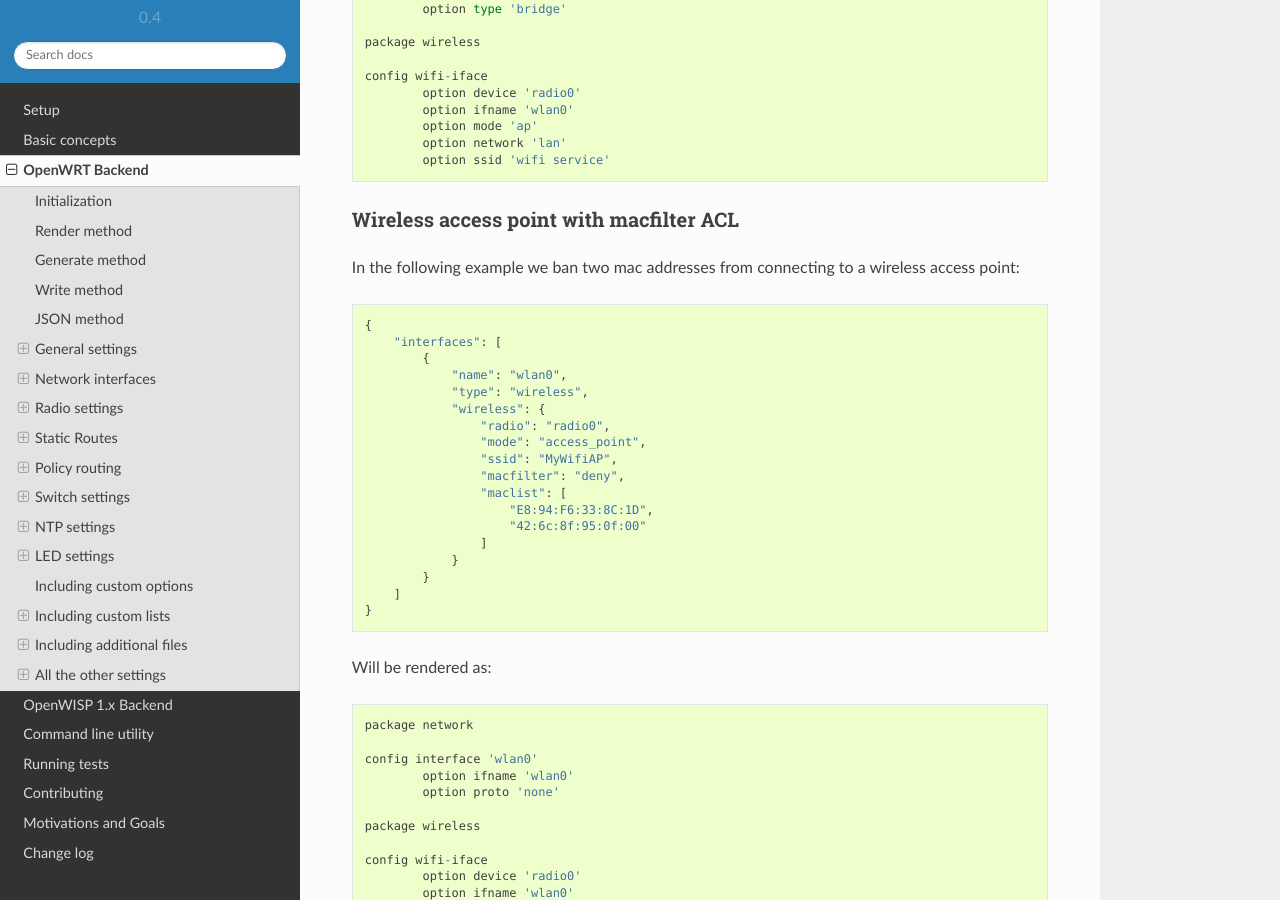
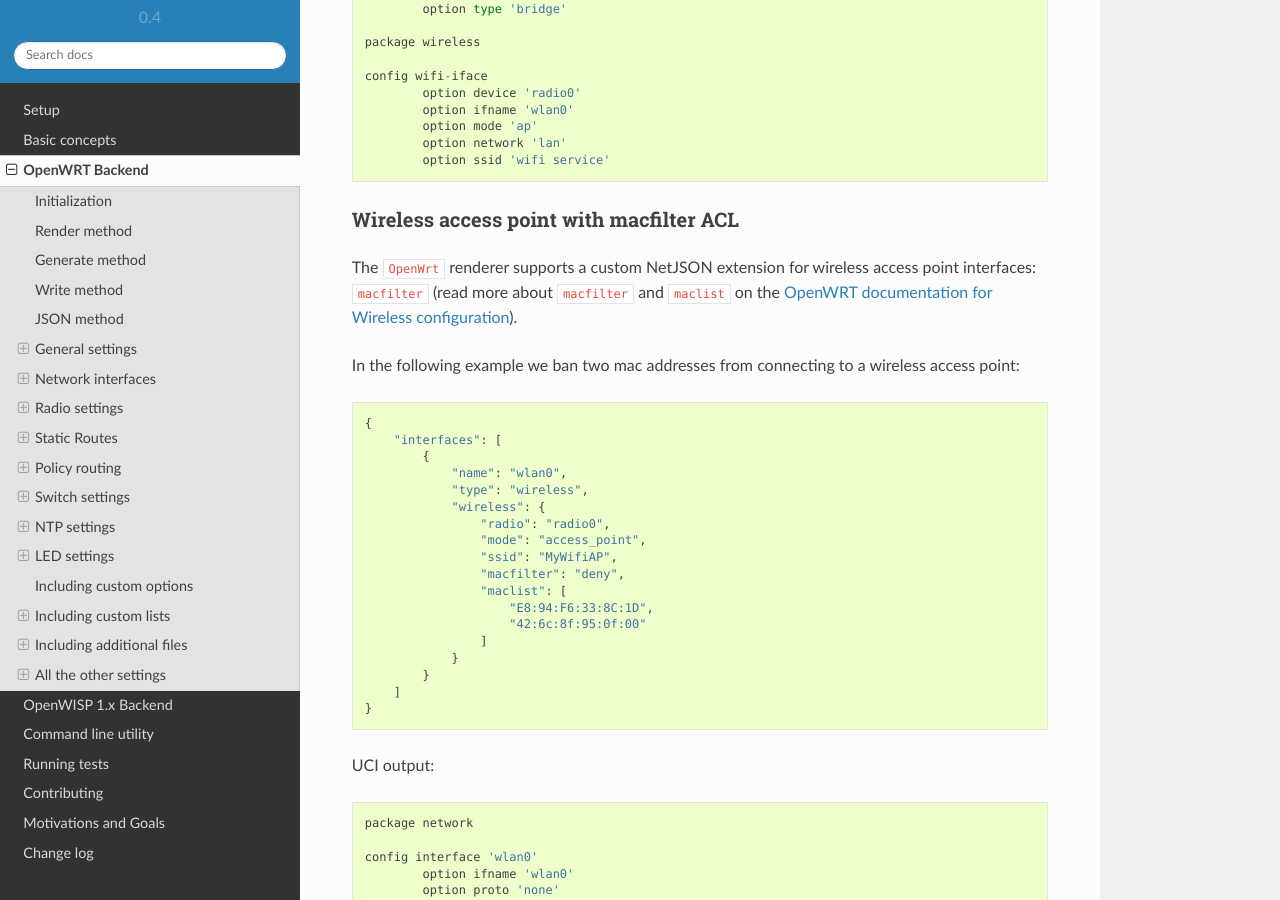
Before and after one commit to openwisp/netjsonconfig, a Sphinx documentation site: the page built from docs/source/backends/openwrt.rst, in a window 1280 px wide and 900 px high, scrolled down 10711 px. Built offline with Sphinx 7.4.7 and the Read the Docs theme 2.0.0, drawn with Linux system fonts in a browser that asks for light colours.

Commit message:
[docs] Clarfied macfilter is a NetJSON extensions for OpenWRT

```diff
--- a/docs/source/backends/openwrt.rst
+++ b/docs/source/backends/openwrt.rst
@@ -563,6 +563,10 @@ Will be rendered as follows::
 Wireless access point with macfilter ACL
 ~~~~~~~~~~~~~~~~~~~~~~~~~~~~~~~~~~~~~~~~
 
+The ``OpenWrt`` renderer supports a custom NetJSON extension for wireless access point
+interfaces: ``macfilter`` (read more about ``macfilter`` and ``maclist`` on the
+`OpenWRT documentation for Wireless configuration <https://wiki.openwrt.org/doc/uci/wireless#common_options>`_).
+
 In the following example we ban two mac addresses from connecting to a wireless access point:
 
 .. code-block:: python
@@ -586,7 +590,7 @@ In the following example we ban two mac addresses from connecting to a wireless
         ]
     }
 
-Will be rendered as::
+UCI output::
 
     package network
 
```
